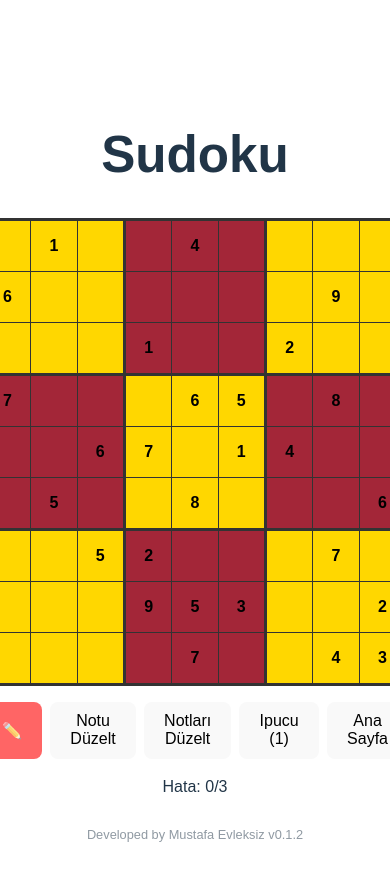
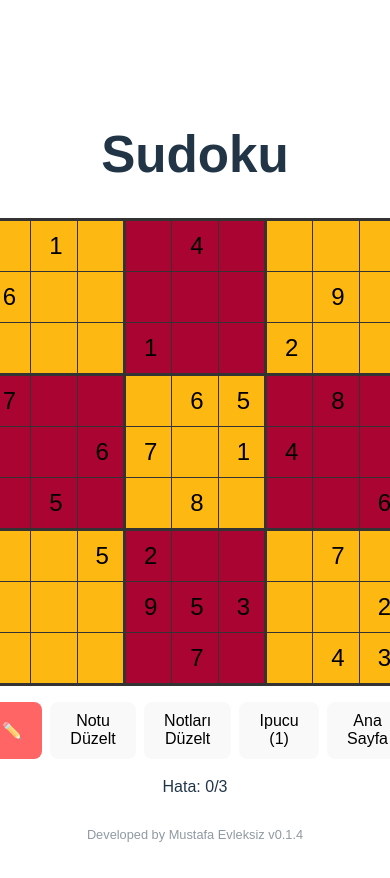
Before and after one commit to mystafe/LockGame, a React (Vite) app: page / in a window 390 px wide. Both pictures are taken after a click on the button "Başla". Shown: the top 878 px of the page. Built offline with nearby package versions, Linux system fonts and the light colour scheme.

Commit message:
Fix input on mobile and update colors

```diff
--- a/package.json
+++ b/package.json
@@ -1,7 +1,7 @@
 {
   "name": "minigames",
   "private": true,
-  "version": "0.1.2",
+  "version": "0.1.4",
   "type": "module",
   "scripts": {
     "dev": "vite",
--- a/src/Sudoku.css
+++ b/src/Sudoku.css
@@ -36,6 +36,10 @@
   background: transparent;
   color: inherit;
   outline: none;
+}
+.board input:disabled {
+  color: inherit;
+  -webkit-text-fill-color: inherit;
 }
 .prefilled {
   font-weight: bold;
@@ -91,12 +95,19 @@
   display: flex;
   justify-content: center;
   gap: 0.5rem;
+  flex-wrap: wrap;
   padding: 0.5rem;
   z-index: 500;
 }
 .digit-pad button {
   width: 2.5rem;
   height: 2.5rem;
+}
+
+@media (min-width: 768px) {
+  .digit-pad {
+    display: none;
+  }
 }
 .controls {
   margin-top: 0.5rem;
@@ -159,7 +170,7 @@
 .block4,
 .block6,
 .block8 {
-  background: #ffd700;
+  background: #fdb912;
   color: #000;
 }
 
@@ -167,7 +178,7 @@
 .block3,
 .block5,
 .block7 {
-  background: #a32638;
+  background: #a90432;
   color: #fff;
 }
 
--- a/src/SudokuGame.jsx
+++ b/src/SudokuGame.jsx
@@ -170,6 +170,9 @@ export default function SudokuGame({ difficulty, onBack, version }) {
     const [r, c] = empties[Math.floor(Math.random() * empties.length)]
     const newBoard = board.map(row => [...row])
     newBoard[r][c] = rand.solution[r][c]
+    const newPuzzle = rand.puzzle.map(row => [...row])
+    newPuzzle[r][c] = rand.solution[r][c]
+    setRand({ ...rand, puzzle: newPuzzle })
     const newNotes = notes.map(row => row.map(n => [...n]))
     newNotes[r][c] = []
     setNotes(newNotes)
@@ -189,6 +192,9 @@ export default function SudokuGame({ difficulty, onBack, version }) {
     const [r, c] = empties[Math.floor(Math.random() * empties.length)]
     const newBoard = board.map(row => [...row])
     newBoard[r][c] = rand.solution[r][c]
+    const newPuzzle = rand.puzzle.map(row => [...row])
+    newPuzzle[r][c] = rand.solution[r][c]
+    setRand({ ...rand, puzzle: newPuzzle })
     const newNotes = notes.map(row => row.map(n => [...n]))
     newNotes[r][c] = []
     setNotes(newNotes)
@@ -265,15 +271,18 @@ export default function SudokuGame({ difficulty, onBack, version }) {
                     key={c}
                     className={`${rand.puzzle[r][c] !== 0 ? 'prefilled ' : ''}${block}${activeCell && activeCell.r === r && activeCell.c === c ? ' active-cell' : ''}`.trim()}
                   >
-                    {rand.puzzle[r][c] !== 0 ? (
-                      rand.puzzle[r][c]
-                    ) : (
-                      <>
                     <input
                       value={cell === 0 ? '' : cell}
                       readOnly
+                      disabled={rand.puzzle[r][c] !== 0}
+                      inputMode="none"
                       onFocus={() => setActiveCell({ r, c })}
-                          onBlur={() => setActiveCell(null)}
+                      onBlur={e => {
+                        const next = e.relatedTarget
+                        if (!next || !next.closest('.digit-pad')) {
+                          setActiveCell(null)
+                        }
+                      }}
                       onKeyDown={e => {
                         const n = parseInt(e.key, 10)
                         if (!isNaN(n)) {
@@ -294,8 +303,6 @@ export default function SudokuGame({ difficulty, onBack, version }) {
                           </span>
                         ))}
                       </div>
-                        )}
-                      </>
                     )}
                   </td>
                 )
```
Also changed, not shown: 1 other file (tests, documents, lock files or other folders). Lines whose indentation alone changed are shown as unchanged.
